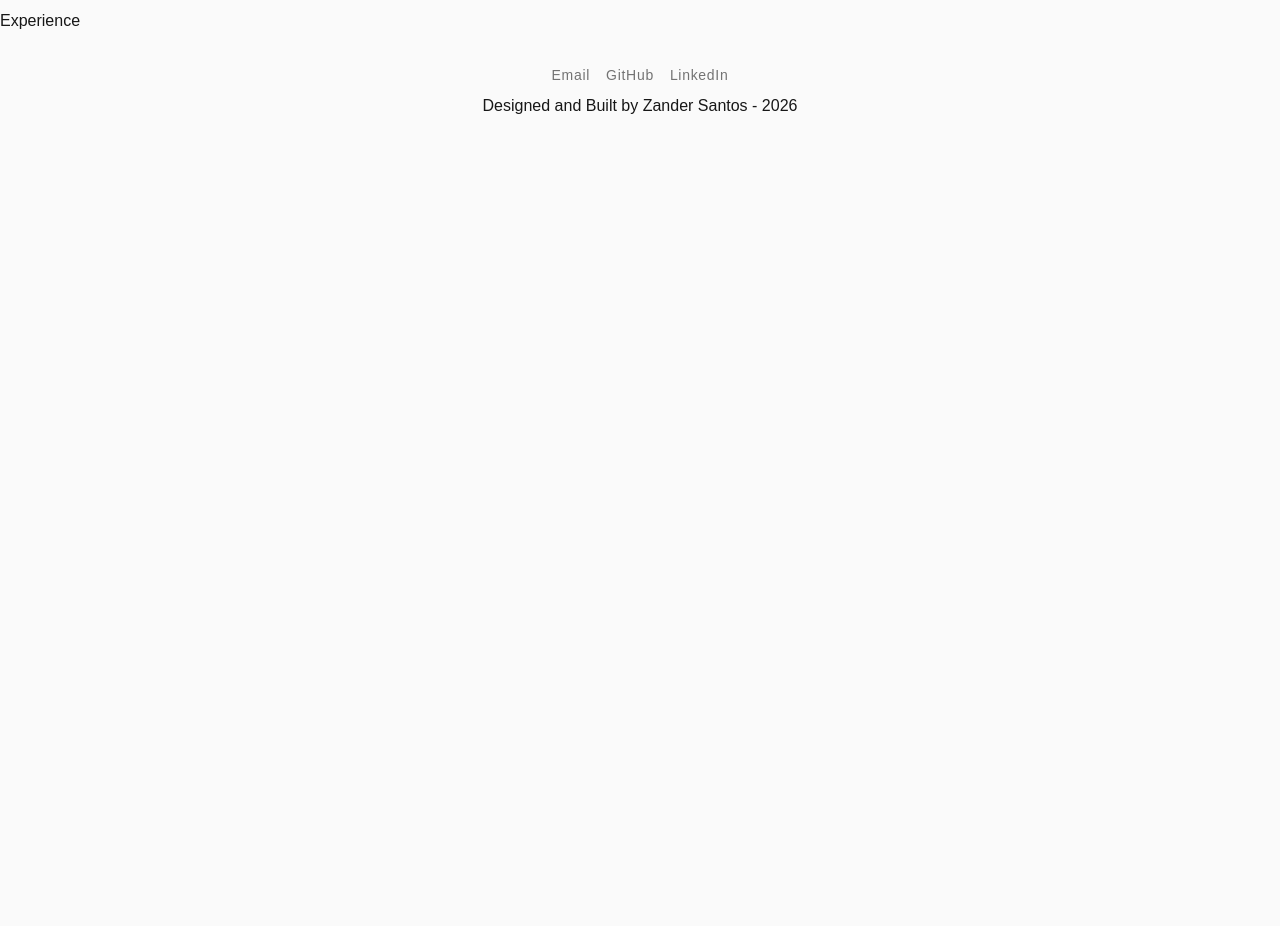
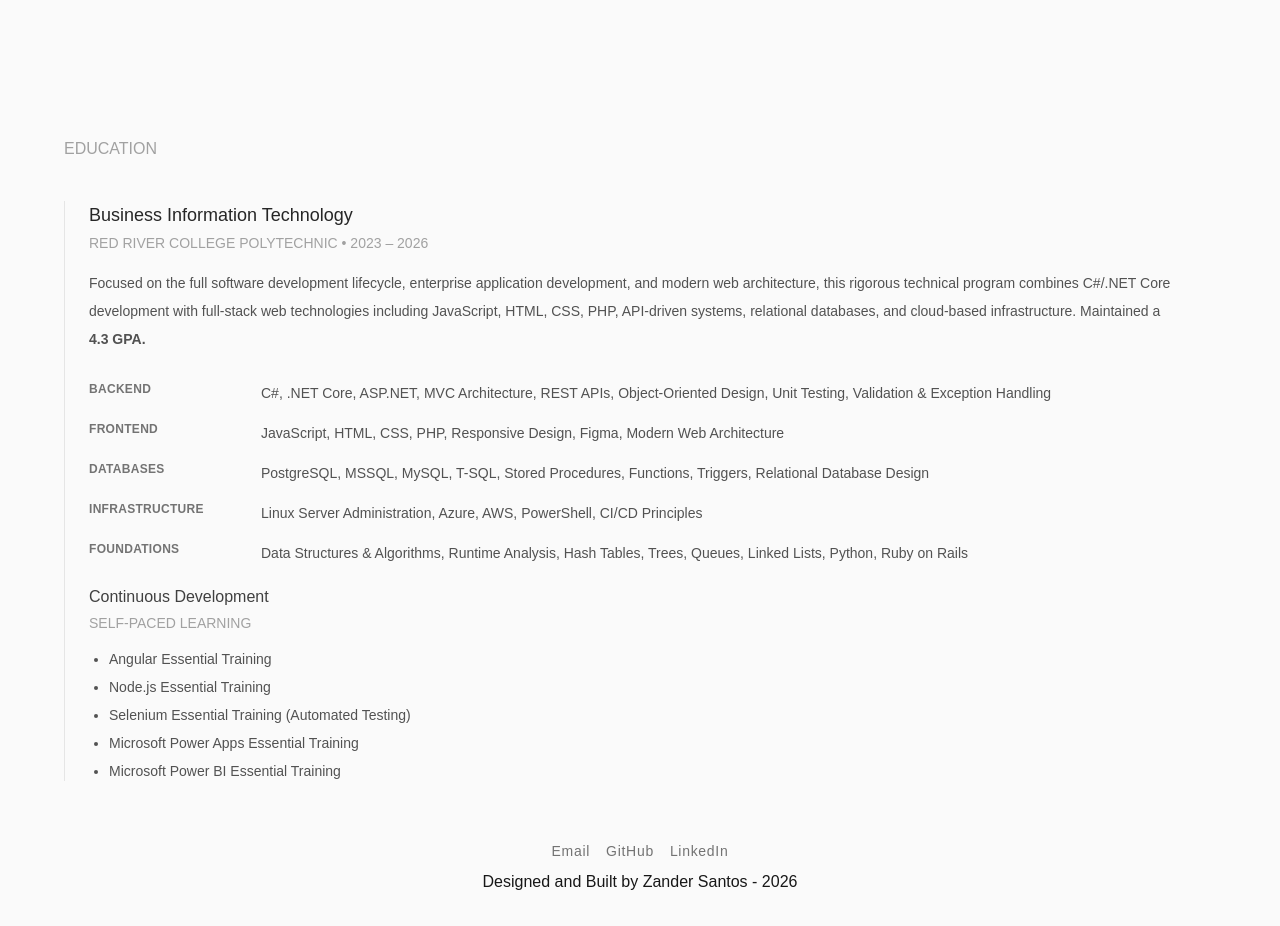
Before and after one commit to zandersantos/zander-santos-portfolio, a Next.js app in the folder zander-santos-portfolio/: page / in a window 1280 px wide. Shown: the part 2460-3386 px from the top of the page. Before the commit the page ends 2610 px from the top, so only its background shows below. Built offline with nearby package versions, Linux system fonts and the light colour scheme.

Commit message:
Updated the Education page with proper header, full-stack curriculum, categorized technical stack, and continuous learning section

```diff
--- a/zander-santos-portfolio/components/Education.tsx
+++ b/zander-santos-portfolio/components/Education.tsx
@@ -1,9 +1,120 @@
 const Education = () => {
 
   return (
-    <h2>
-      Experience
-    </h2>
+    <section className="min-h-screen px-8 pt-32">
+      <div className="max-w-6xl mx-auto">
+        <h2 className="text-md uppercase text-neutral-400 mb-10">
+          Education
+        </h2>
+        <div className="space-y-12">
+          <div className="border-l border-neutral-200 pl-6">
+            <div className="mb-6">
+              <h3 className="text-lg font-medium text-neutral-800 mb-1">
+                Business Information Technology
+              </h3>
+              <p className="text-sm uppercase text-neutral-400 mb-4">
+                Red River College Polytechnic • 2023 – 2026
+              </p>
+              <div className="space-y-5">
+
+                <p className="text-sm leading-7 text-neutral-600 font-light">
+                  Focused on the full software development lifecycle, enterprise application development, and modern web architecture,
+                  this rigorous technical program combines C#/.NET Core development with full-stack web technologies including
+                  JavaScript, HTML, CSS, PHP, API-driven systems, relational databases, and cloud-based infrastructure.
+                  Maintained a <span className="block font-bold">4.3 GPA.</span>
+                </p>
+
+                <div className="pt-2 space-y-4">
+
+                  <div className="flex flex-col md:flex-row md:items-start gap-2 md:gap-8">
+                    <h4 className="text-xs uppercase font-semibold tracking-wide text-neutral-500 min-w-[140px]">
+                      Backend
+                    </h4>
+
+                    <p className="text-sm text-neutral-600 font-light leading-6">
+                      C#, .NET Core, ASP.NET, MVC Architecture, REST APIs,
+                      Object-Oriented Design, Unit Testing,
+                      Validation & Exception Handling
+                    </p>
+                  </div>
+
+                  <div className="flex flex-col md:flex-row md:items-start gap-2 md:gap-8">
+                    <h4 className="text-xs uppercase font-semibold tracking-wide text-neutral-500 min-w-[140px]">
+                      Frontend
+                    </h4>
+
+                    <p className="text-sm text-neutral-600 font-light leading-6">
+                      JavaScript, HTML, CSS, PHP,
+                      Responsive Design, Figma, Modern Web Architecture
+                    </p>
+                  </div>
+
+                  <div className="flex flex-col md:flex-row md:items-start gap-2 md:gap-8">
+                    <h4 className="text-xs uppercase font-semibold tracking-wide text-neutral-500 min-w-[140px]">
+                      Databases
+                    </h4>
+
+                    <p className="text-sm text-neutral-600 font-light leading-6">
+                      PostgreSQL, MSSQL, MySQL, T-SQL,
+                      Stored Procedures, Functions, Triggers, Relational Database Design
+                    </p>
+                  </div>
+
+                  <div className="flex flex-col md:flex-row md:items-start gap-2 md:gap-8">
+                    <h4 className="text-xs uppercase font-semibold tracking-wide text-neutral-500 min-w-[140px]">
+                      Infrastructure
+                    </h4>
+
+                    <p className="text-sm text-neutral-600 font-light leading-6">
+                      Linux Server Administration, Azure, AWS,
+                      PowerShell, CI/CD Principles
+                    </p>
+                  </div>
+
+                  <div className="flex flex-col md:flex-row md:items-start gap-2 md:gap-8">
+                    <h4 className="text-xs uppercase font-semibold tracking-wide text-neutral-500 min-w-[140px]">
+                      Foundations
+                    </h4>
+
+                    <p className="text-sm text-neutral-600 font-light leading-6">
+                      Data Structures & Algorithms,
+                      Runtime Analysis, Hash Tables,
+                      Trees, Queues, Linked Lists,
+                      Python, Ruby on Rails
+                    </p>
+                  </div>
+                </div>
+                <div>
+                  <h3 className="text-base font-medium text-neutral-700 mb-1">
+                    Continuous Development
+                  </h3>
+                  <p className="text-sm uppercase text-neutral-400 mb-4">
+                    Self-Paced Learning
+                  </p>
+                  <ul className="space-y-2 list-disc pl-5">
+                    <li className="text-sm text-neutral-600 font-light">
+                      Angular Essential Training
+                    </li>
+                    <li className="text-sm text-neutral-600 font-light">
+                      Node.js Essential Training
+                    </li>
+                    <li className="text-sm text-neutral-600 font-light">
+                      Selenium Essential Training (Automated Testing)
+                    </li>
+                    <li className="text-sm text-neutral-600 font-light">
+                      Microsoft Power Apps Essential Training
+                    </li>
+                    <li className="text-sm text-neutral-600 font-light">
+                      Microsoft Power BI Essential Training
+                    </li>
+                  </ul>
+                </div>
+              </div>
+            </div>
+          </div>
+        </div>
+      </div>
+    </section>
   );
 };
 
```
